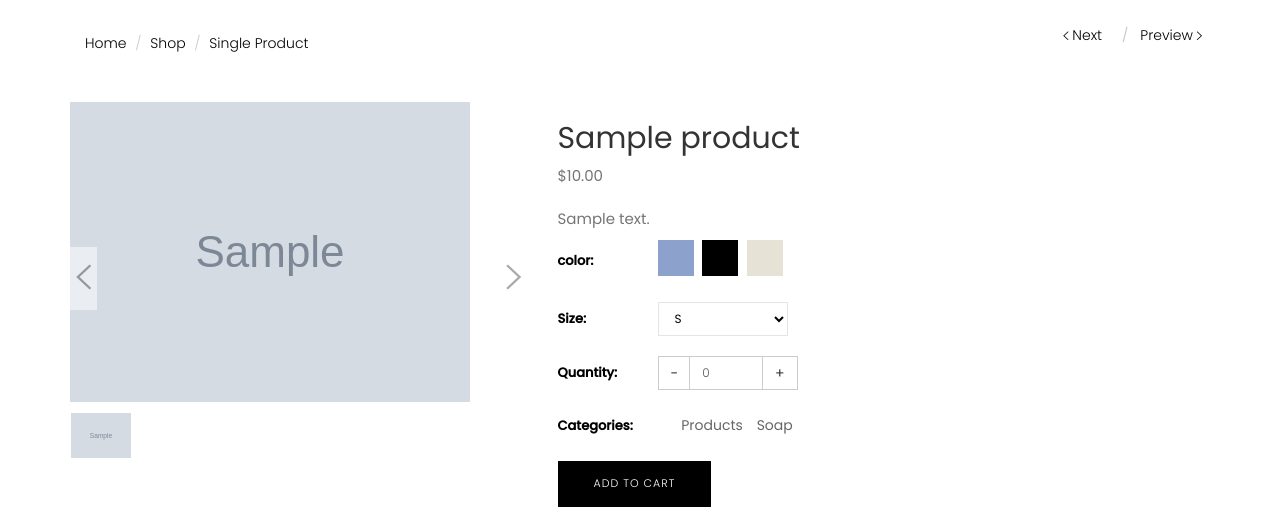
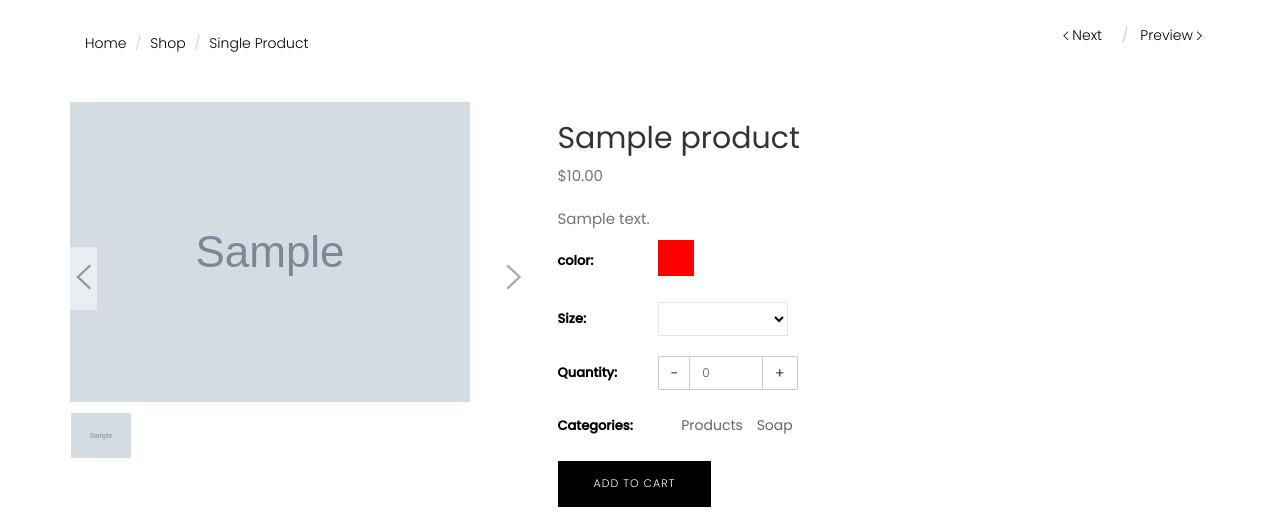
Before and after one commit to ahmedellaban1/Aviato_Ecommerce_DTL, a Django app: page /shop/product-1 in a window 1280 px wide. Shown: the part 231-753 px from the top of the page. Run offline with Django 5.2, Linux system fonts and the light colour scheme; tables that the repository leaves empty hold one stand-in row (values such as "Sample post"); grey boxes marked "Sample" are stand-in pictures; lists and menus that the app fills with data are empty; parts of the project's set-up code (start-up, migrations or seed data) failed here and were passed over; some libraries are stand-ins or nearby versions; some web fonts are replaced.

Commit message:
update product_detailes html page with product color and size

```diff
--- a/products/templates/product_details.html
+++ b/products/templates/product_details.html
@@ -67,25 +67,19 @@
                         </p>
                         <div class="color-swatches">
                             <span>color:</span>
+                            <!-- TODO: create table to make this color -->
                             <ul>
-                                <li>
-                                    <a href="#!" class="swatch-violet"></a>
-                                </li>
-                                <li>
-                                    <a href="#!" class="swatch-black"></a>
-                                </li>
-                                <li>
-                                    <a href="#!" class="swatch-cream"></a>
-                                </li>
+                                {% for color in product_colors %}
+                                    <li class="single-product-color" style="background-color:{{color.color_code}}"></li>
+                                {% endfor %}
                             </ul>
                         </div>
                         <div class="product-size">
                             <span>Size:</span>
                             <select class="form-control">
-                                <option>S</option>
-                                <option>M</option>
-                                <option>L</option>
-                                <option>XL</option>
+                                {% for size in product_sizes%}
+                                    <option>{{size.name}}</option>
+                                {% endfor %}
                             </select>
                         </div>
                         <div class="product-quantity">
```
